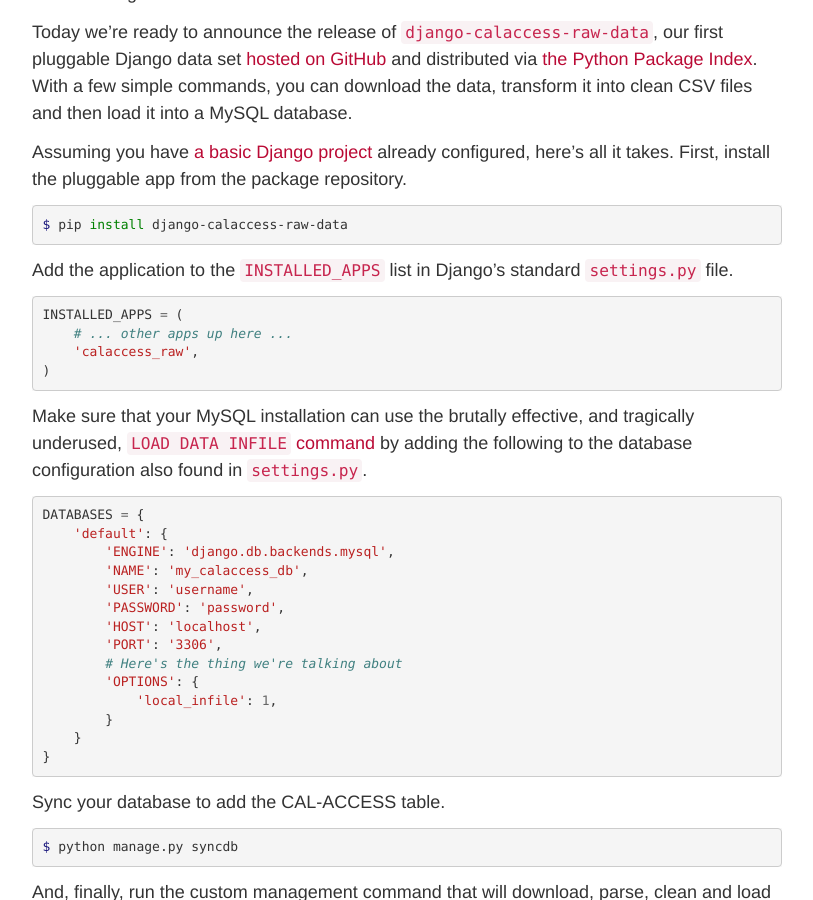
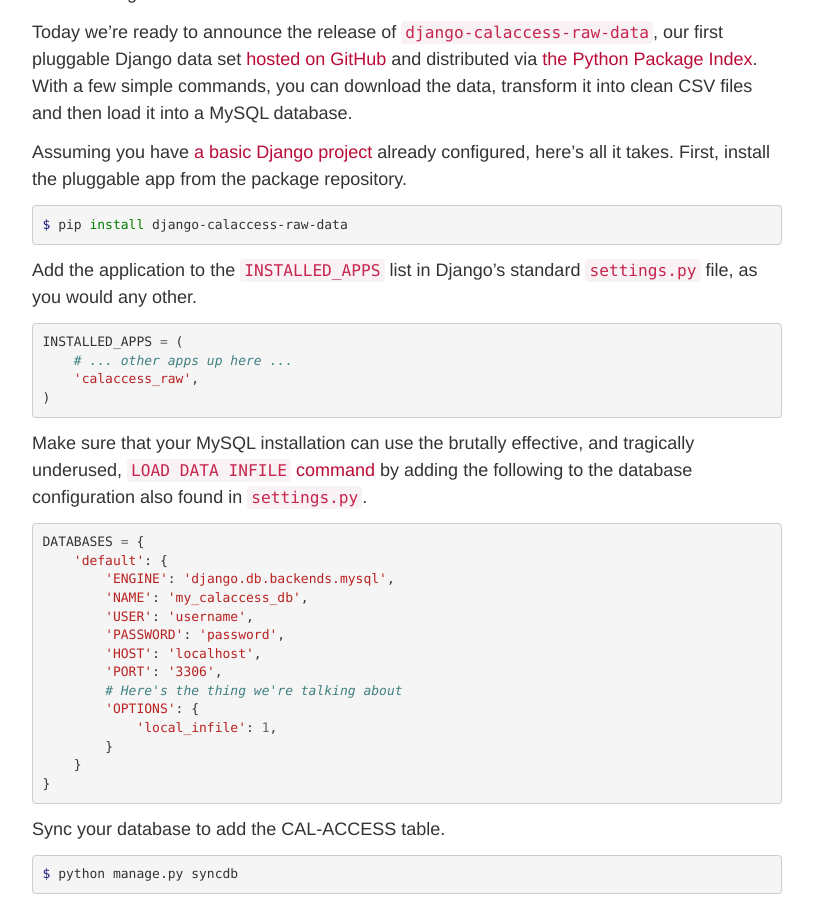
Before and after one commit to palewire/californiacivicdata.org, a Jekyll site: the page built from _posts/2015-01-01-pluggable-data.markdown, in a window 1280 px wide and 900 px high, scrolled down 2533 px. Shown: the whole window, without its empty margins (38-851 px from the left). Built offline with Jekyll 4.4.1, drawn with Linux system fonts in a browser that asks for light colours.

Commit message:
Updated 2015-01-01-pluggable-data.markdown

```diff
--- a/_posts/2015-01-01-pluggable-data.markdown
+++ b/_posts/2015-01-01-pluggable-data.markdown
@@ -76,7 +76,7 @@
 $ pip install django-calaccess-raw-data
 {% endhighlight %}
 
-Add the application to the ``INSTALLED_APPS`` list in Django's standard ``settings.py`` file.
+Add the application to the ``INSTALLED_APPS`` list in Django's standard ``settings.py`` file, as you would any other.
 
 {% highlight python %}
 INSTALLED_APPS = (
```
